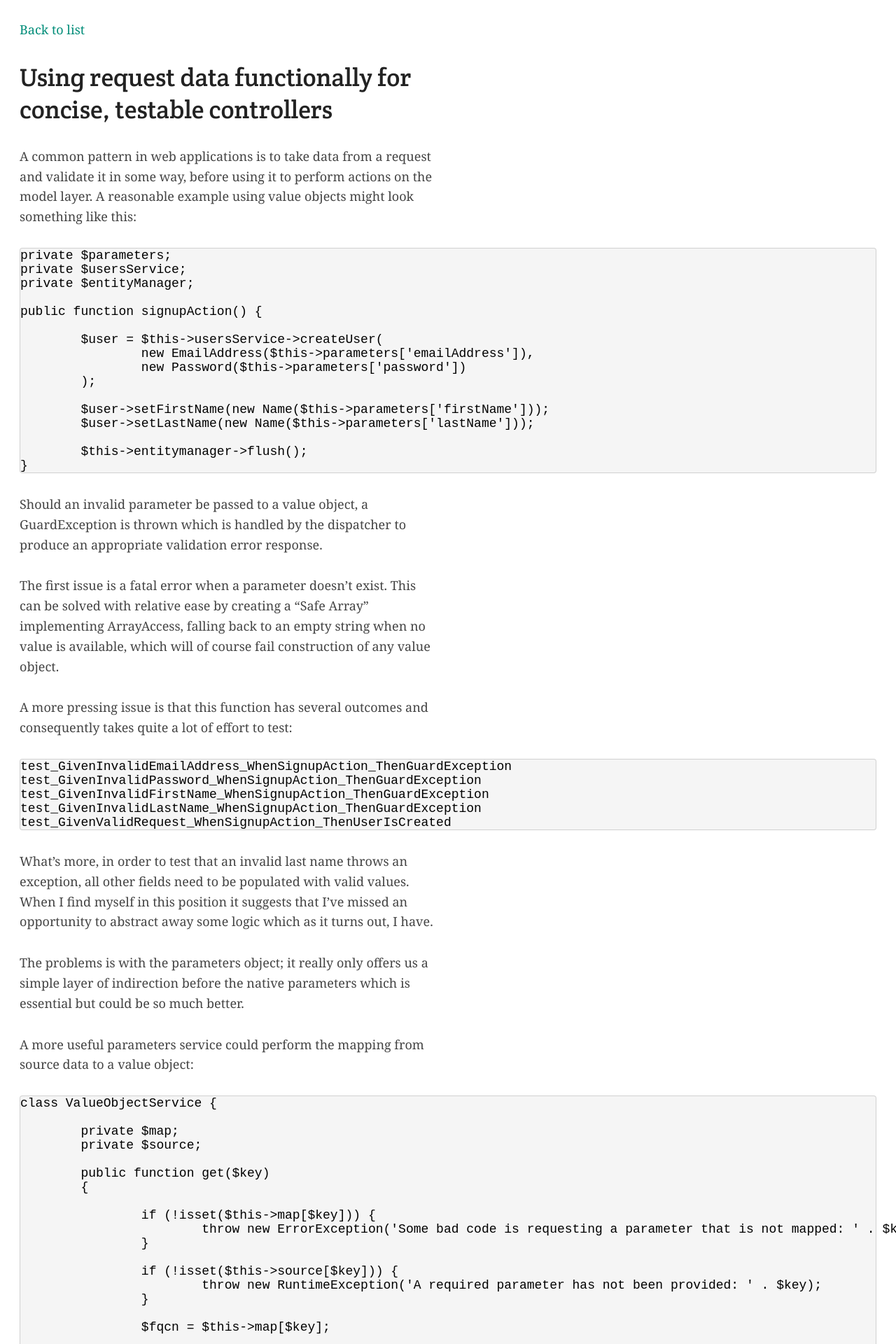
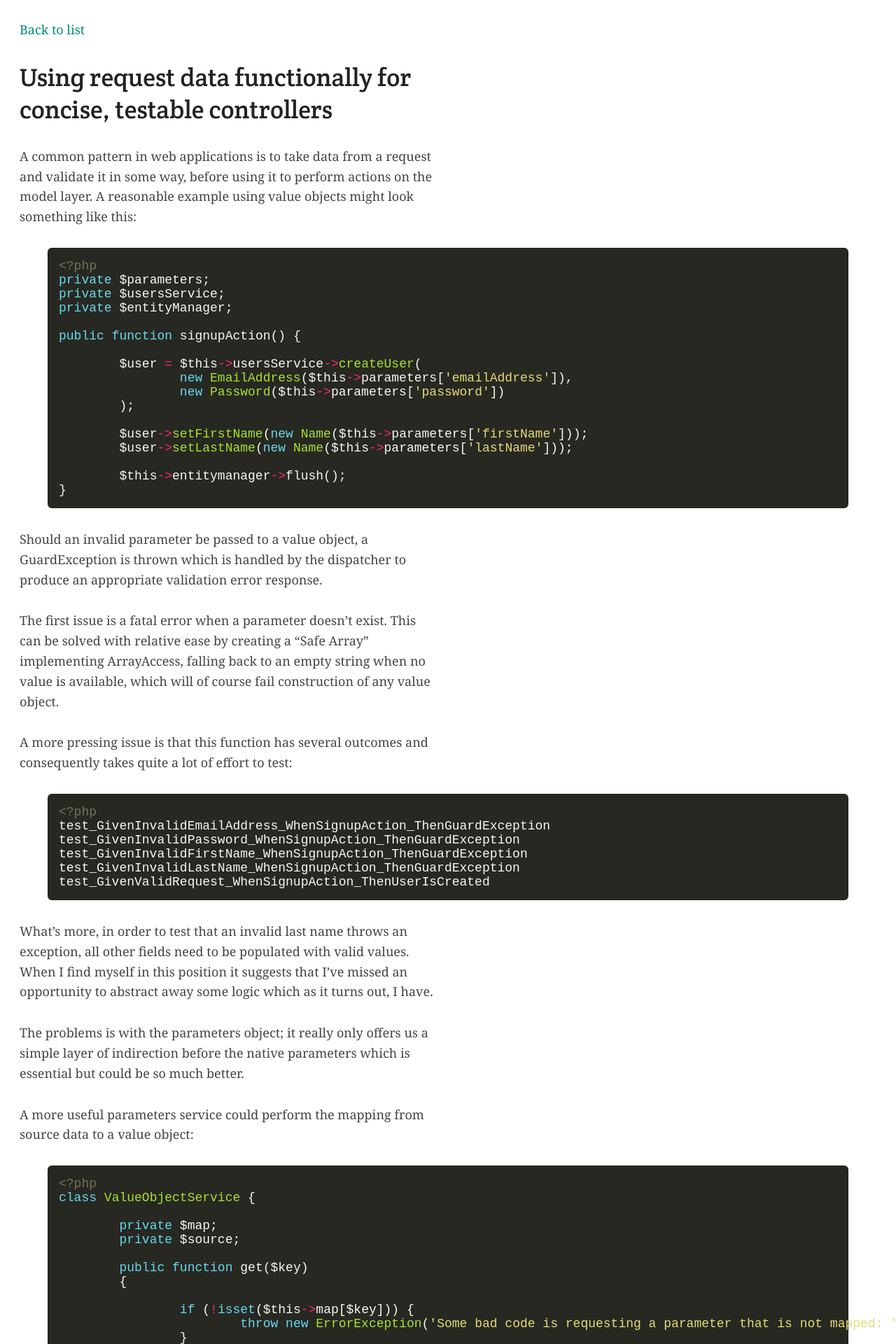
Before and after one commit to dancras/dancras.github.com, a Jekyll site: the page built from _posts/2013-01-08-using-request-data-functionally.md, in a window 1280 px wide. Shown: the top 1920 px of the page at 70% size. Built offline with Jekyll 4.4.1, drawn with Linux system fonts in a browser that asks for light colours; some of the changed text lies outside the part shown.

Commit message:
Update existing post to use pygments. Add syntax styles. Add table styles.

```diff
--- a/_posts/2013-01-08-using-request-data-functionally.md
+++ b/_posts/2013-01-08-using-request-data-functionally.md
@@ -6,22 +6,25 @@
 
 A common pattern in web applications is to take data from a request and validate it in some way, before using it to perform actions on the model layer. A reasonable example using value objects might look something like this:
 
-    private $parameters;
-    private $usersService;
-    private $entityManager;
+{% highlight php %}
+<?php
+private $parameters;
+private $usersService;
+private $entityManager;
 
-    public function signupAction() {
+public function signupAction() {
 
-    	$user = $this->usersService->createUser(
-    		new EmailAddress($this->parameters['emailAddress']),
-    		new Password($this->parameters['password'])
-    	);
+	$user = $this->usersService->createUser(
+		new EmailAddress($this->parameters['emailAddress']),
+		new Password($this->parameters['password'])
+	);
 
-    	$user->setFirstName(new Name($this->parameters['firstName']));
-    	$user->setLastName(new Name($this->parameters['lastName']));
+	$user->setFirstName(new Name($this->parameters['firstName']));
+	$user->setLastName(new Name($this->parameters['lastName']));
 
-    	$this->entitymanager->flush();
-    }
+	$this->entitymanager->flush();
+}
+{% endhighlight %}
 
 Should an invalid parameter be passed to a value object, a GuardException is thrown which is handled by the dispatcher to produce an appropriate validation error response.
 
@@ -29,11 +32,14 @@
 
 A more pressing issue is that this function has several outcomes and consequently takes quite a lot of effort to test:
 
-	test_GivenInvalidEmailAddress_WhenSignupAction_ThenGuardException
-	test_GivenInvalidPassword_WhenSignupAction_ThenGuardException
-	test_GivenInvalidFirstName_WhenSignupAction_ThenGuardException
-	test_GivenInvalidLastName_WhenSignupAction_ThenGuardException
-	test_GivenValidRequest_WhenSignupAction_ThenUserIsCreated
+{% highlight php %}
+<?php
+test_GivenInvalidEmailAddress_WhenSignupAction_ThenGuardException
+test_GivenInvalidPassword_WhenSignupAction_ThenGuardException
+test_GivenInvalidFirstName_WhenSignupAction_ThenGuardException
+test_GivenInvalidLastName_WhenSignupAction_ThenGuardException
+test_GivenValidRequest_WhenSignupAction_ThenUserIsCreated
+{% endhighlight %}
 
 What's more, in order to test that an invalid last name throws an exception, all other fields need to be populated with valid values. When I find myself in this position it suggests that I've missed an opportunity to abstract away some logic which as it turns out, I have.
 
@@ -41,28 +47,31 @@
 
 A more useful parameters service could perform the mapping from source data to a value object:
 
-	class ValueObjectService {
+{% highlight php %}
+<?php
+class ValueObjectService {
 
-		private $map;
-		private $source;
+	private $map;
+	private $source;
 
-		public function get($key)
-		{
+	public function get($key)
+	{
 
-			if (!isset($this->map[$key])) {
-				throw new ErrorException('Some bad code is requesting a parameter that is not mapped: ' . $key);
-			}
+		if (!isset($this->map[$key])) {
+			throw new ErrorException('Some bad code is requesting a parameter that is not mapped: ' . $key);
+		}
 
-			if (!isset($this->source[$key])) {
-				throw new RuntimeException('A required parameter has not been provided: ' . $key);
-			}
+		if (!isset($this->source[$key])) {
+			throw new RuntimeException('A required parameter has not been provided: ' . $key);
+		}
 
-			$fqcn = $this->map[$key];
+		$fqcn = $this->map[$key];
 
-			return new $fqcn($source[$key]);
+		return new $fqcn($source[$key]);
 
-		}
 	}
+}
+{% endhighlight %}
 
 This is a great example of why I love php's unique ability to switch between dynamic "magic" code at the boundaries, and strict, reliable code within the domain.
 
@@ -72,60 +81,69 @@
 
 Our revised method now looks like this:
 
-    public function signupAction()
-    {
-    	$user = $this->usersService->createUser(
-    		$this->parameterService->get('emailAddress'),
-    		$this->parameterService->get('password')
-    	);
+{% highlight php %}
+<?php
+public function signupAction()
+{
+	$user = $this->usersService->createUser(
+		$this->parameterService->get('emailAddress'),
+		$this->parameterService->get('password')
+	);
 
-    	$user->setFirstName($this->parameterService->get('firstName'));
-    	$user->setLastName($this->parameterService->get('lastName'));
+	$user->setFirstName($this->parameterService->get('firstName'));
+	$user->setLastName($this->parameterService->get('lastName'));
 
-    	$this->entitymanager->flush();
-    }
+	$this->entitymanager->flush();
+}
+{% endhighlight %}
 
 Unfortunately the requirements have changed; first name and last name are now optional fields. The most obvious solution would be to add a has() method to our parameter service, allowing us to check optional fields before requesting them. However this solution reintroduces all the complexity we've just recovered from.
 
-	if ($this->parameterService->has('firstName')) {
-		$user->setFirstName($this->parameterService->get('firstName'));
-	}
+{% highlight php %}
+<?php
+if ($this->parameterService->has('firstName')) {
+	$user->setFirstName($this->parameterService->get('firstName'));
+}
+{% endhighlight %}
 
 A more graceful solution pulls inspiration from functional programming and I'm not sure a method prefix has been coined for this yet but I refer to it as "giving".
 
-	class ValueObjectService {
+{% highlight php %}
+<?php
+class ValueObjectService {
 
-		private $map;
-		private $source;
+	private $map;
+	private $source;
 
-		public function give($key, $recipient)
-		{
-			if (!isset($this->map[$key])) {
-				throw new ErrorException('Some bad code is requesting a parameter that is not mapped: ' . $key);
-			}
-
-			if (!isset($this->source[$key])) {
-				return;
-			}
-
-			$fqcn = $this->map[$key];
-			$valueObject = new $fqcn($source[$key]);
-
-			$setter = 'set' . ucfirst($key);
-			if (is_object($recipient) && has_method($recipient, $setter) {
-				$recipient->$setter($valueObject);
-				return;
-			}
-
-			if (is_callable($recipient)) {
-				call_user_func($recipient, $valueObject);
-				return;
-			}
-
-			throw new ErrorException('Some bad code has passed an invalid recipient.');
+	public function give($key, $recipient)
+	{
+		if (!isset($this->map[$key])) {
+			throw new ErrorException('Some bad code is requesting a parameter that is not mapped: ' . $key);
 		}
 
+		if (!isset($this->source[$key])) {
+			return;
+		}
+
+		$fqcn = $this->map[$key];
+		$valueObject = new $fqcn($this->source[$key]);
+
+		$setter = 'set' . ucfirst($key);
+		if (is_object($recipient) && has_method($recipient, $setter) {
+			$recipient->$setter($valueObject);
+			return;
+		}
+
+		if (is_callable($recipient)) {
+			call_user_func($recipient, $valueObject);
+			return;
+		}
+
+		throw new ErrorException('Some bad code has passed an invalid recipient.');
 	}
+
+}
+{% endhighlight %}
 
 The give parameter will forward the created value object for $key to the recipient which can either be an object with the appropriate setter, or any callable.
 
@@ -133,15 +151,18 @@
 
 And so our final method is both readable and incredibly easy to test, something that is often very difficult to achieve on "controller" actions.
 
-    public function signupAction()
-    {
-    	$user = $this->usersService->createUser(
-    		$this->parameterService->get('emailAddress'),
-    		$this->parameterService->get('password')
-    	);
+{% highlight php %}
+<?php
+public function signupAction()
+{
+	$user = $this->usersService->createUser(
+		$this->parameterService->get('emailAddress'),
+		$this->parameterService->get('password')
+	);
 
-    	$this->parameterService->give('firstName', $user);
-    	$this->parameterService->give('lastName', $user);
+	$this->parameterService->give('firstName', $user);
+	$this->parameterService->give('lastName', $user);
 
-    	$this->entitymanager->flush();
-    }
+	$this->entitymanager->flush();
+}
+{% endhighlight %}
--- /dev/null
+++ b/css/pygments-monokai.css
@@ -0,0 +1,60 @@
+.highlight pre { background-color: #272822; }
+.highlight .hll { background-color: #49483e }
+.highlight .c { color: #75715e } /* Comment */
+.highlight .err { color: #960050; background-color: #1e0010 } /* Error */
+.highlight .k { color: #66d9ef } /* Keyword */
+.highlight .l { color: #ae81ff } /* Literal */
+.highlight .n { color: #f8f8f2 } /* Name */
+.highlight .o { color: #f92672 } /* Operator */
+.highlight .p { color: #f8f8f2 } /* Punctuation */
+.highlight .cm { color: #75715e } /* Comment.Multiline */
+.highlight .cp { color: #75715e } /* Comment.Preproc */
+.highlight .c1 { color: #75715e } /* Comment.Single */
+.highlight .cs { color: #75715e } /* Comment.Special */
+.highlight .ge { font-style: italic } /* Generic.Emph */
+.highlight .gs { font-weight: bold } /* Generic.Strong */
+.highlight .kc { color: #66d9ef } /* Keyword.Constant */
+.highlight .kd { color: #66d9ef } /* Keyword.Declaration */
+.highlight .kn { color: #f92672 } /* Keyword.Namespace */
+.highlight .kp { color: #66d9ef } /* Keyword.Pseudo */
+.highlight .kr { color: #66d9ef } /* Keyword.Reserved */
+.highlight .kt { color: #66d9ef } /* Keyword.Type */
+.highlight .ld { color: #e6db74 } /* Literal.Date */
+.highlight .m { color: #ae81ff } /* Literal.Number */
+.highlight .s { color: #e6db74 } /* Literal.String */
+.highlight .na { color: #a6e22e } /* Name.Attribute */
+.highlight .nb { color: #f8f8f2 } /* Name.Builtin */
+.highlight .nc { color: #a6e22e } /* Name.Class */
+.highlight .no { color: #66d9ef } /* Name.Constant */
+.highlight .nd { color: #a6e22e } /* Name.Decorator */
+.highlight .ni { color: #f8f8f2 } /* Name.Entity */
+.highlight .ne { color: #a6e22e } /* Name.Exception */
+.highlight .nf { color: #a6e22e } /* Name.Function */
+.highlight .nl { color: #f8f8f2 } /* Name.Label */
+.highlight .nn { color: #f8f8f2 } /* Name.Namespace */
+.highlight .nx { color: #a6e22e } /* Name.Other */
+.highlight .py { color: #f8f8f2 } /* Name.Property */
+.highlight .nt { color: #f92672 } /* Name.Tag */
+.highlight .nv { color: #f8f8f2 } /* Name.Variable */
+.highlight .ow { color: #f92672 } /* Operator.Word */
+.highlight .w { color: #f8f8f2 } /* Text.Whitespace */
+.highlight .mf { color: #ae81ff } /* Literal.Number.Float */
+.highlight .mh { color: #ae81ff } /* Literal.Number.Hex */
+.highlight .mi { color: #ae81ff } /* Literal.Number.Integer */
+.highlight .mo { color: #ae81ff } /* Literal.Number.Oct */
+.highlight .sb { color: #e6db74 } /* Literal.String.Backtick */
+.highlight .sc { color: #e6db74 } /* Literal.String.Char */
+.highlight .sd { color: #e6db74 } /* Literal.String.Doc */
+.highlight .s2 { color: #e6db74 } /* Literal.String.Double */
+.highlight .se { color: #ae81ff } /* Literal.String.Escape */
+.highlight .sh { color: #e6db74 } /* Literal.String.Heredoc */
+.highlight .si { color: #e6db74 } /* Literal.String.Interpol */
+.highlight .sx { color: #e6db74 } /* Literal.String.Other */
+.highlight .sr { color: #e6db74 } /* Literal.String.Regex */
+.highlight .s1 { color: #e6db74 } /* Literal.String.Single */
+.highlight .ss { color: #e6db74 } /* Literal.String.Symbol */
+.highlight .bp { color: #f8f8f2 } /* Name.Builtin.Pseudo */
+.highlight .vc { color: #f8f8f2 } /* Name.Variable.Class */
+.highlight .vg { color: #f8f8f2 } /* Name.Variable.Global */
+.highlight .vi { color: #f8f8f2 } /* Name.Variable.Instance */
+.highlight .il { color: #ae81ff } /* Literal.Number.Integer.Long */
--- a/css/site.css
+++ b/css/site.css
@@ -6,7 +6,7 @@
     padding: 20px;
 }
 
-h1, h2, h3, p, pre, ul {
+h1, h2, h3, p, pre, ul, table {
     margin: 0 0 30px 0;
 }
 
@@ -21,15 +21,34 @@
     text-rendering: optimizelegibility;
 }
 
-p, ul {
+p, ul, table {
     color: #444;
     line-height: 1.6;
 }
 
 pre {
-    background-color: #F5F5F5;
+    padding: 15px;
     border: 1px solid rgba(0, 0, 0, 0.15);
-    border-radius: 4px;
+    border-radius: 6px;
+}
+
+table {
+    border-spacing: 0;
+    box-shadow: 0 1px 1px #CCC;
+    border: 1px solid rgba(0, 0, 0, 0.15);
+    border-radius: 6px;
+}
+
+tr:nth-child(2n) td {
+    background-color: #F2F2F2;
+}
+
+th {
+    background-color: #EBF3FC;
+}
+
+td, th {
+    padding: 4px 20px;
 }
 
 a {
```
